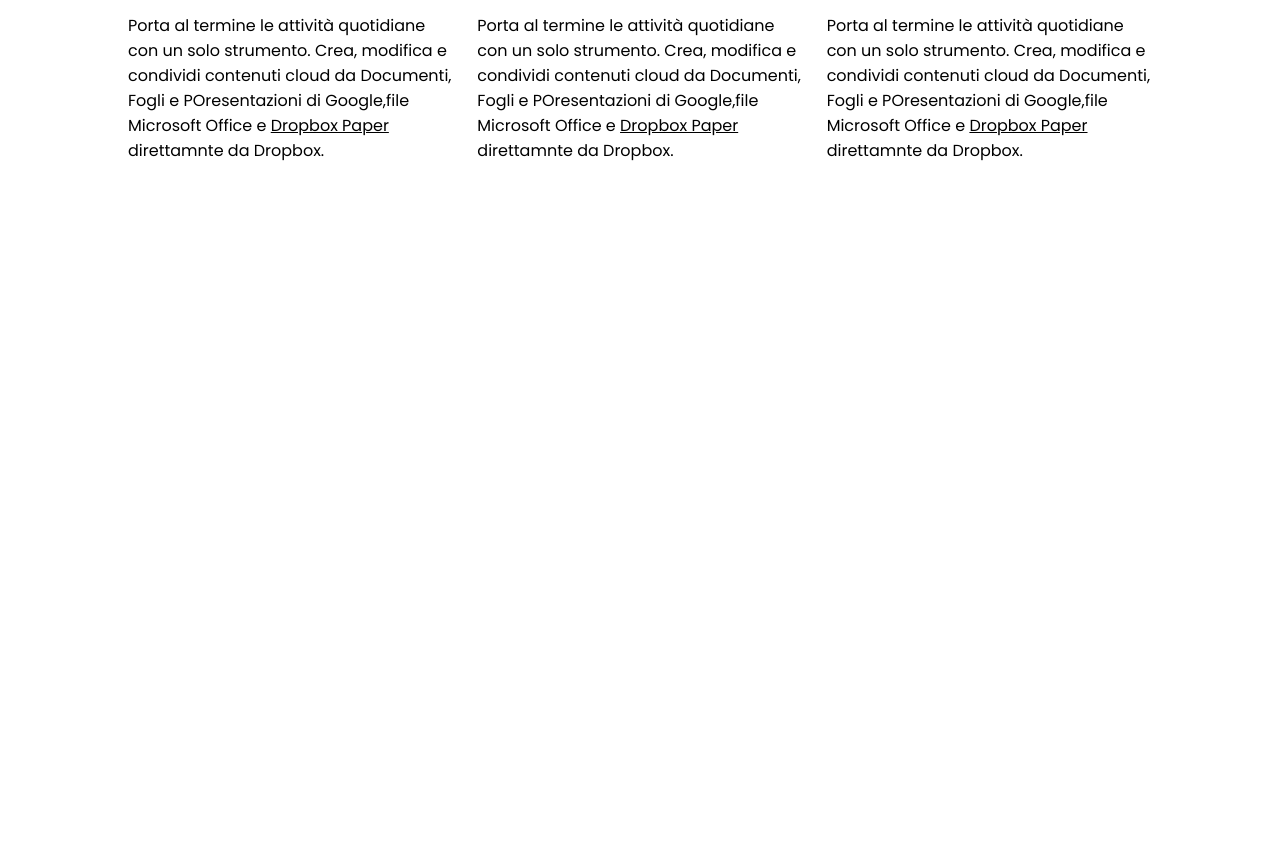
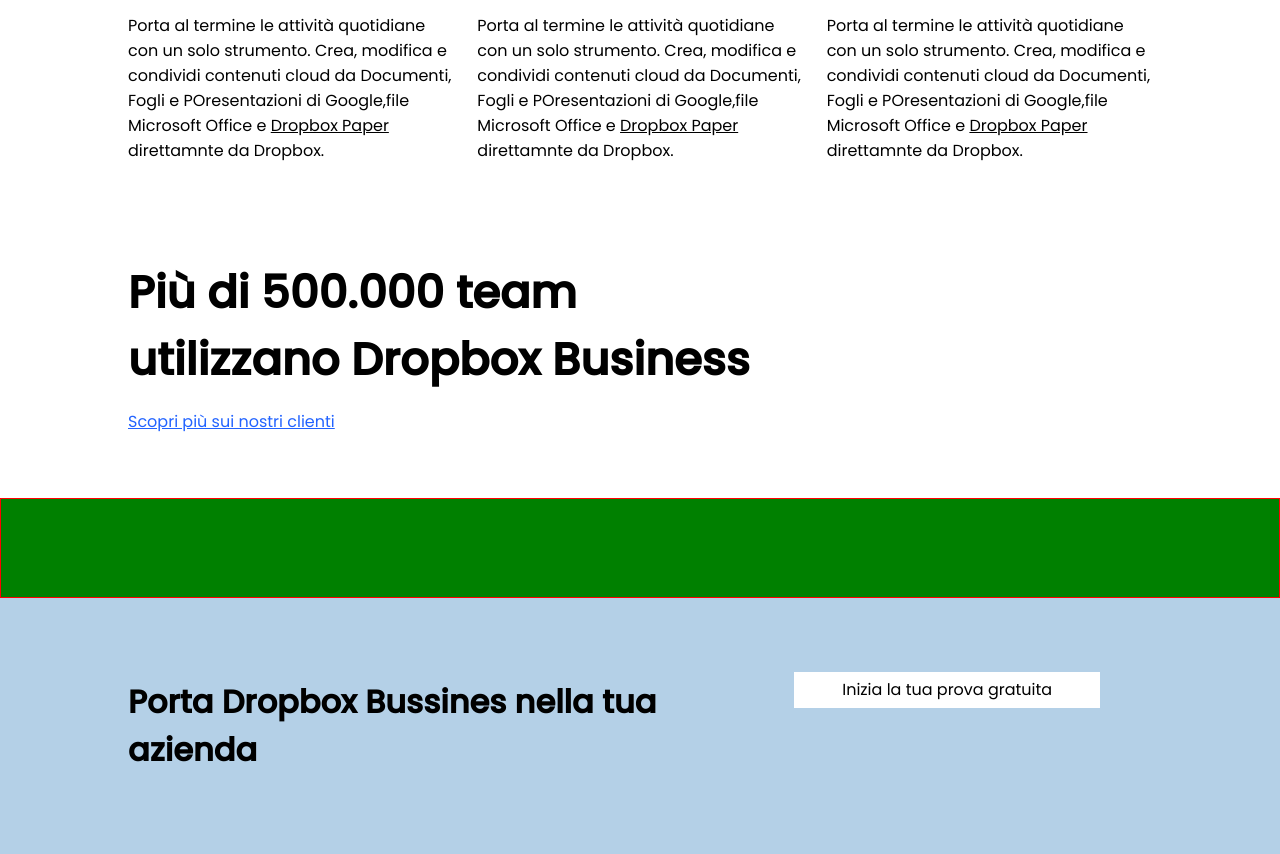
Before and after one commit to bodascaluca/htmlcss-dropbox, a plain HTML site: page index.html in a window 1280 px wide. Shown: the part 4057-4911 px from the top of the page. Before the commit the page ends 4316 px from the top, so only its background shows below. Drawn offline with Linux system fonts and the light colour scheme.

Commit message:
Add section-7

```diff
--- a/css/style.css
+++ b/css/style.css
@@ -199,7 +199,8 @@
 .section-2,
 .section-21,
 .section-3,
-.section-4{
+.section-4,
+.section-5{
     width: 80%;
     margin: 4em auto;
 
@@ -409,3 +410,63 @@
 .section-4-content a{
     color: black;
 }
+
+ /* SECTION-5  */
+ .section-5{
+     /* border: 1px solid red; */
+ }
+
+ .section-5-text h2{
+    font-size: 2.8em;
+    width: 65%;
+    /* border: 1px solid green; */
+
+ }
+
+ .section-5 .section-5-text{
+     margin-top: 2em;
+ }
+
+ .section-5 .section-5-a{
+    margin-top: 1em;
+}
+
+/* SECTION-6 */
+.section-6{
+
+    /* TEST  */
+    border: 1px solid red;
+    height: 100px;
+    background-color:green ;
+}
+
+/* SECTION-7 */
+.section-7{
+    background-color:#b4d0e7 ;
+
+}
+
+.section-7-container{
+    width: 80%;
+    margin: 0 auto;
+    padding: 5em 0;
+}
+
+.section-7-container .section-7-text{
+    width: 60%;
+}
+
+.section-7-container .section-7-btn{
+    width: 40%;
+    text-align: center;
+}
+
+.section-7-text h2{
+    font-size: 2em;
+}
+
+.section-7-btn a{
+   padding:.4em 3em ;
+   background-color: white ;
+   color: black;
+}
--- a/index.html
+++ b/index.html
@@ -319,12 +319,41 @@
                         <h2>Passa di meno da uno altro strumento all'altro</h2>
                         <p>Porta al termine le attività quotidiane con un solo strumento. Crea, modifica e condividi contenuti cloud da Documenti, Fogli e POresentazioni di Google,file Microsoft Office e <a href="">Dropbox Paper</a> direttamnte da Dropbox. </p>
                     </div>
-
-
                </div>
            </section>
            <!-- /SECTION-4  -->
 
+           <!-- SECTION-5  -->
+           <section class="section-5">
+               <div class="section-5-text">
+                   <h2>Più di 500.000 team utilizzano Dropbox Business</h2>
+                   <div class="section-5-a inherit">
+                       <a href="">Scopri più sui nostri clienti</a>
+                    </div>
+               </div>
+           </section>
+             <!-- /SECTION-5  -->
+
+             <!-- SECTION-6  -->
+             <section class="section-6">
+
+            </section>
+            <!-- /SECTION-6  -->
+
+            <!-- SECTION-7  -->
+            <section class="section-7">
+                <div class="section-7-container clearfix">
+
+                    <div class="section-7-text col">
+                        <h2>Porta Dropbox Bussines nella tua azienda</h2>
+                    </div>
+                    <div class="section-7-btn inherit no-subline col">
+                        <a href="">Inizia la tua prova gratuita</a>
+                    </div>
+
+                </div>
+            </section>
+            <!-- /SECTION-7  -->
 
         </section>
         <!-- /CONTEINER PRICIPLE  -->
```
